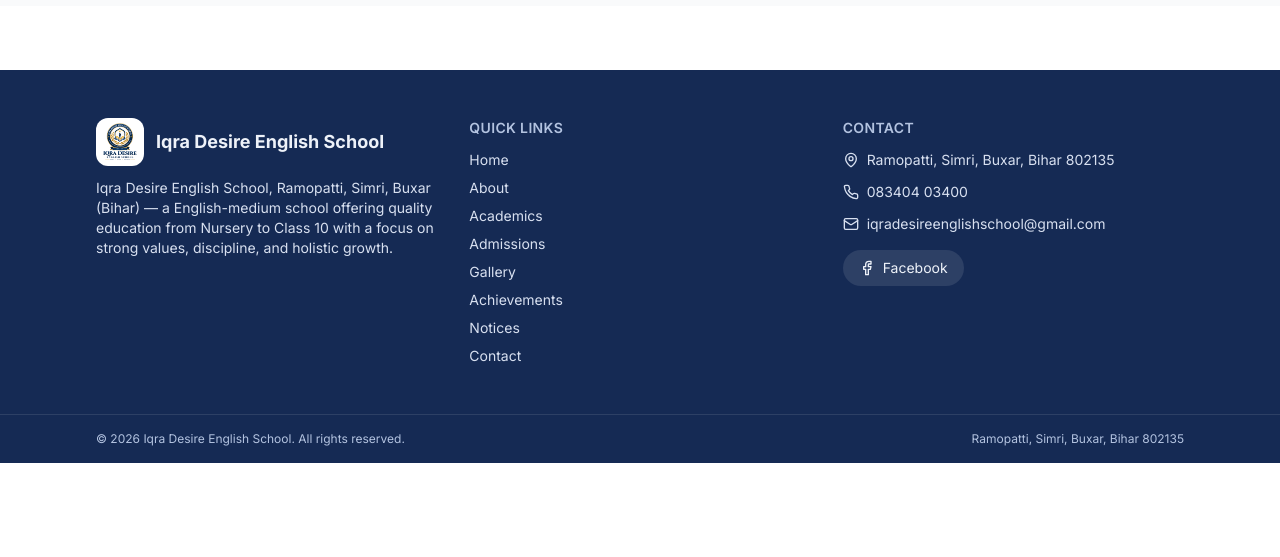
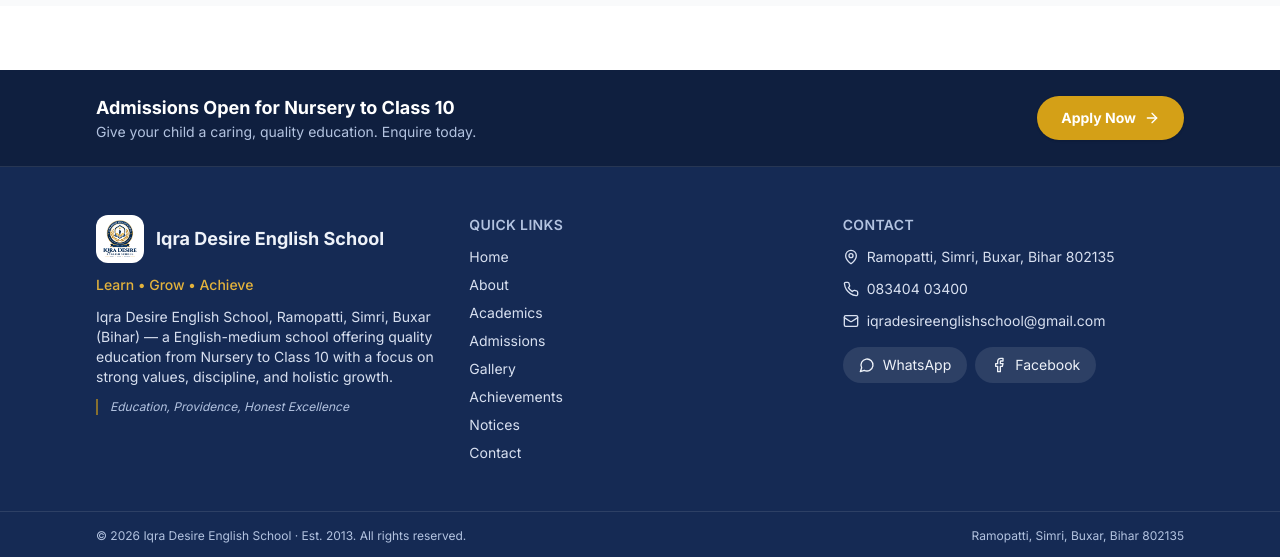
Before and after one commit to md-sabir-ali/iqra-desire-school, a Next.js app: page /contact in a window 1280 px wide. Shown: the part 1329-1886 px from the top of the page. Before the commit the page ends 1792 px from the top, so only its background shows below. Built offline with nearby package versions, Linux system fonts and the light colour scheme.

Commit message:
Add loading skeletons for CMS pages + enrich Footer (admissions CTA, tagline, WhatsApp)

```diff
--- /dev/null
+++ b/src/app/achievements/loading.tsx
@@ -0,0 +1,52 @@
+import { Section } from "@/components/Section";
+
+/**
+ * Loading skeleton for /achievements — card grid with image placeholders
+ * matching the toppers cards. Pure Tailwind (animate-pulse), no JS.
+ */
+export default function AchievementsLoading() {
+  return (
+    <>
+      {/* Header */}
+      <div className="bg-brand-700 text-white">
+        <div className="container-page py-14">
+          <div className="h-9 w-72 max-w-full rounded bg-white/20" />
+          <div className="mt-3 h-4 w-80 max-w-full rounded bg-white/10" />
+        </div>
+      </div>
+
+      {/* Highlights strip */}
+      <div className="border-b border-gray-100 bg-white">
+        <div className="container-page flex animate-pulse flex-wrap items-center justify-center gap-8 py-5">
+          {Array.from({ length: 3 }).map((_, i) => (
+            <div key={i} className="h-4 w-32 rounded bg-gray-200" />
+          ))}
+        </div>
+      </div>
+
+      <Section>
+        {/* Heading */}
+        <div className="mb-8 animate-pulse text-center">
+          <div className="mx-auto h-3 w-28 rounded bg-gray-200" />
+          <div className="mx-auto mt-3 h-7 w-48 rounded bg-gray-200" />
+        </div>
+
+        {/* Card grid */}
+        <div className="grid animate-pulse gap-7 sm:grid-cols-2 lg:grid-cols-3">
+          {Array.from({ length: 3 }).map((_, i) => (
+            <div key={i} className="overflow-hidden rounded-2xl border border-gray-100 bg-white shadow-sm">
+              <div className="aspect-[4/3] bg-gray-200" />
+              <div className="p-6">
+                <div className="h-5 w-2/3 rounded bg-gray-200" />
+                <div className="mt-3 space-y-2">
+                  <div className="h-3 w-full rounded bg-gray-100" />
+                  <div className="h-3 w-5/6 rounded bg-gray-100" />
+                </div>
+              </div>
+            </div>
+          ))}
+        </div>
+      </Section>
+    </>
+  );
+}
--- /dev/null
+++ b/src/app/gallery/loading.tsx
@@ -0,0 +1,34 @@
+import { Section } from "@/components/Section";
+
+/**
+ * Loading skeleton for /gallery — a grid of square placeholders matching the
+ * photo grid. Pure Tailwind (animate-pulse), no JS.
+ */
+export default function GalleryLoading() {
+  return (
+    <>
+      {/* Header */}
+      <div className="bg-brand-700 text-white">
+        <div className="container-page py-14">
+          <div className="h-9 w-44 rounded bg-white/20" />
+          <div className="mt-3 h-4 w-80 max-w-full rounded bg-white/10" />
+        </div>
+      </div>
+
+      <Section>
+        {/* Heading */}
+        <div className="mb-8 animate-pulse">
+          <div className="h-3 w-24 rounded bg-gray-200" />
+          <div className="mt-3 h-7 w-44 rounded bg-gray-200" />
+        </div>
+
+        {/* Square photo grid */}
+        <div className="grid animate-pulse grid-cols-2 gap-4 sm:grid-cols-3 lg:grid-cols-4">
+          {Array.from({ length: 8 }).map((_, i) => (
+            <div key={i} className="aspect-square rounded-xl bg-gray-200" />
+          ))}
+        </div>
+      </Section>
+    </>
+  );
+}
--- /dev/null
+++ b/src/app/notices/loading.tsx
@@ -0,0 +1,49 @@
+import { Section } from "@/components/Section";
+
+/**
+ * Loading skeleton for /notices. Shown instantly while the CMS data is being
+ * fetched, so the page never flashes blank. Pure Tailwind (animate-pulse), no JS.
+ */
+export default function NoticesLoading() {
+  return (
+    <>
+      {/* Header */}
+      <div className="bg-brand-700 text-white">
+        <div className="container-page py-14">
+          <div className="h-9 w-56 rounded bg-white/20" />
+          <div className="mt-3 h-4 w-80 max-w-full rounded bg-white/10" />
+        </div>
+      </div>
+
+      <Section>
+        {/* Heading */}
+        <div className="mb-8 animate-pulse">
+          <div className="h-3 w-28 rounded bg-gray-200" />
+          <div className="mt-3 h-7 w-40 rounded bg-gray-200" />
+        </div>
+
+        {/* Filter chips */}
+        <div className="mb-7 flex animate-pulse flex-wrap gap-2">
+          {Array.from({ length: 4 }).map((_, i) => (
+            <div key={i} className="h-9 w-20 rounded-full bg-gray-200" />
+          ))}
+        </div>
+
+        {/* Card grid */}
+        <div className="grid animate-pulse gap-6 md:grid-cols-2 lg:grid-cols-3">
+          {Array.from({ length: 6 }).map((_, i) => (
+            <div key={i} className="rounded-2xl border border-gray-100 bg-white p-6 shadow-sm">
+              <div className="h-5 w-20 rounded-full bg-gray-200" />
+              <div className="mt-3 h-5 w-3/4 rounded bg-gray-200" />
+              <div className="mt-2 h-3 w-24 rounded bg-gray-100" />
+              <div className="mt-3 space-y-2">
+                <div className="h-3 w-full rounded bg-gray-100" />
+                <div className="h-3 w-5/6 rounded bg-gray-100" />
+              </div>
+            </div>
+          ))}
+        </div>
+      </Section>
+    </>
+  );
+}
--- a/src/components/Footer.tsx
+++ b/src/components/Footer.tsx
@@ -1,13 +1,42 @@
 import Link from "next/link";
 import Image from "next/image";
-import { Facebook, Mail, Phone, MapPin } from "lucide-react";
+import {
+  Facebook,
+  Mail,
+  Phone,
+  MapPin,
+  MessageCircle,
+  ArrowRight,
+} from "lucide-react";
 import { mainNav } from "@/config/nav";
 import { siteConfig } from "@/config/site";
 
 export function Footer() {
   const year = new Date().getFullYear();
+  const waNumber = siteConfig.contact.whatsapp.replace(/[^\d]/g, "");
+
   return (
     <footer className="mt-16 bg-brand-800 text-brand-50">
+      {/* Admissions CTA strip */}
+      <div className="border-b border-white/10 bg-brand-900">
+        <div className="container-page flex flex-col items-center justify-between gap-4 py-6 text-center sm:flex-row sm:text-left">
+          <div>
+            <p className="text-lg font-bold text-white">
+              Admissions Open for {siteConfig.classesRange}
+            </p>
+            <p className="text-sm text-brand-200">
+              Give your child a caring, quality education. Enquire today.
+            </p>
+          </div>
+          <Link
+            href="/admissions"
+            className="inline-flex shrink-0 items-center gap-2 rounded-full bg-accent-500 px-6 py-3 text-sm font-bold text-white shadow transition hover:bg-accent-600"
+          >
+            Apply Now <ArrowRight className="h-4 w-4" />
+          </Link>
+        </div>
+      </div>
+
       <div className="container-page grid gap-8 py-12 sm:grid-cols-2 lg:grid-cols-3">
         {/* About */}
         <div>
@@ -23,7 +52,15 @@
             </span>
             <span className="text-lg font-bold">{siteConfig.name}</span>
           </div>
+          <p className="mt-3 text-sm font-medium text-accent-400">
+            {siteConfig.tagline}
+          </p>
           <p className="mt-3 text-sm text-brand-100">{siteConfig.description}</p>
+          {siteConfig.motto && (
+            <p className="mt-3 border-l-2 border-accent-500/60 pl-3 text-xs italic text-brand-200">
+              {siteConfig.motto}
+            </p>
+          )}
         </div>
 
         {/* Quick links */}
@@ -65,23 +102,39 @@
               </a>
             </li>
           </ul>
+
+          {/* Social / contact pills */}
+          <div className="mt-4 flex flex-wrap gap-2">
+            {waNumber && (
+              <a
+                href={`https://wa.me/${waNumber}`}
+                target="_blank"
+                rel="noopener noreferrer"
+                className="inline-flex items-center gap-2 rounded-full bg-white/10 px-4 py-2 text-sm hover:bg-white/20"
+              >
+                <MessageCircle className="h-4 w-4" /> WhatsApp
+              </a>
+            )}
             {siteConfig.social.facebook && (
               <a
                 href={siteConfig.social.facebook}
                 target="_blank"
                 rel="noopener noreferrer"
-              className="mt-4 inline-flex items-center gap-2 rounded-full bg-white/10 px-4 py-2 text-sm hover:bg-white/20"
+                className="inline-flex items-center gap-2 rounded-full bg-white/10 px-4 py-2 text-sm hover:bg-white/20"
               >
                 <Facebook className="h-4 w-4" /> Facebook
               </a>
             )}
           </div>
         </div>
+      </div>
 
       <div className="border-t border-white/10">
         <div className="container-page flex flex-col items-center justify-between gap-2 py-4 text-xs text-brand-200 sm:flex-row">
           <p>
-            © {year} {siteConfig.name}. All rights reserved.
+            © {year} {siteConfig.name}
+            {siteConfig.establishedYear ? ` · Est. ${siteConfig.establishedYear}` : ""}.
+            All rights reserved.
           </p>
           <p>{siteConfig.contact.addressLine}</p>
         </div>
```
Lines whose indentation alone changed are shown as unchanged.
